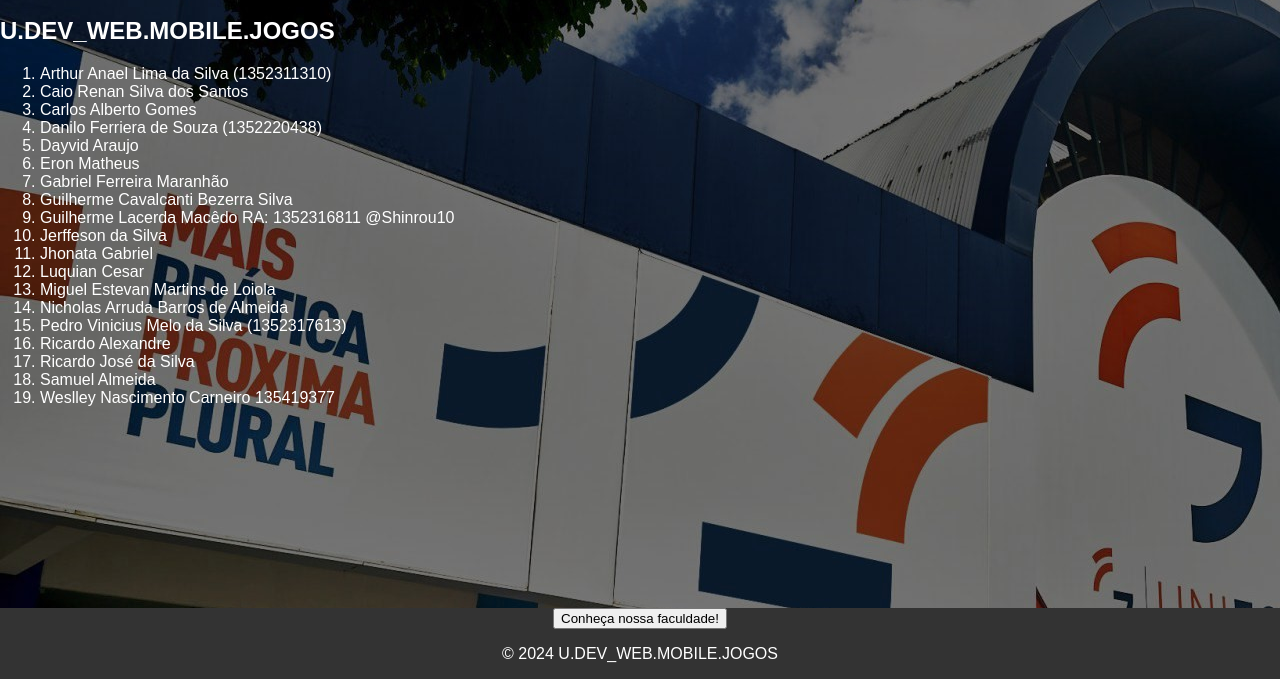
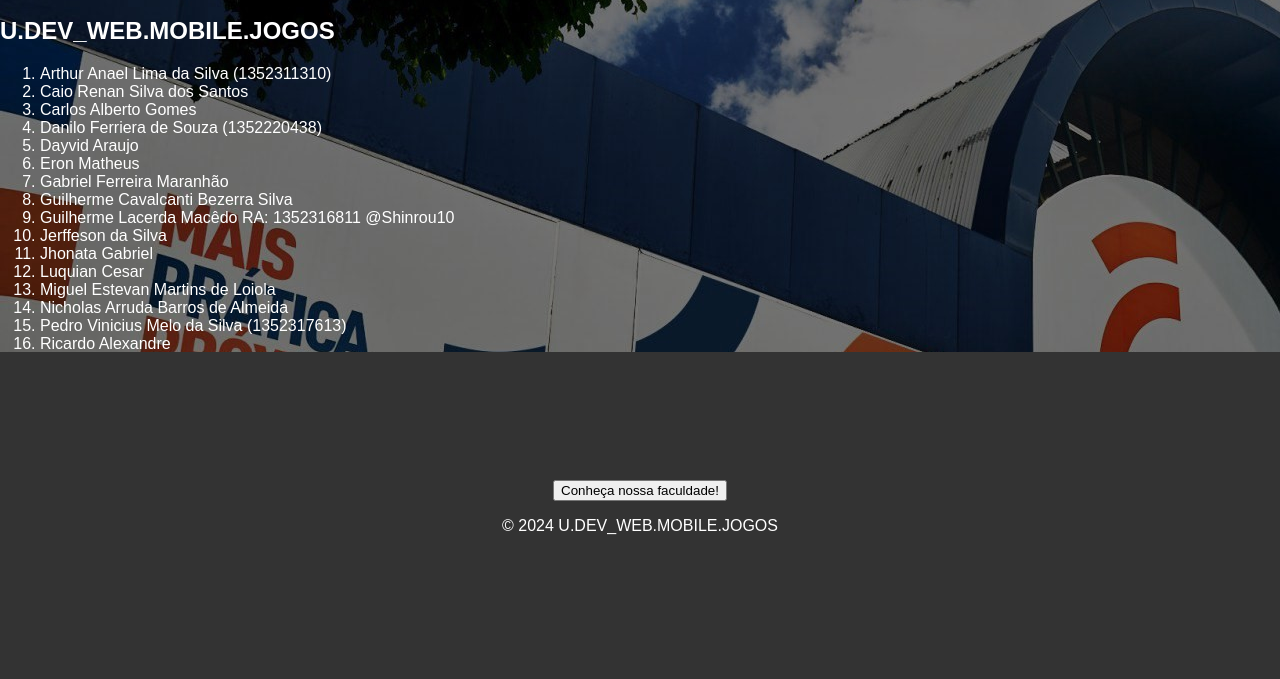
Before and after one commit to clovesrocha/udevwebmj, a plain HTML site: page index.html in a window 1280 px wide. Shown: the part 121-800 px from the top of the page. Drawn offline with Linux system fonts and the light colour scheme.

Commit message:
Update style.css

```diff
--- a/style.css
+++ b/style.css
@@ -26,7 +26,7 @@ footer{
     background-color: #333;
     color: white;
     text-aling: center;
-    padding: 0% 0;
+    padding: 10% 0;
     position: fixed;
     bottom: 0;
     width: 100%;
```
